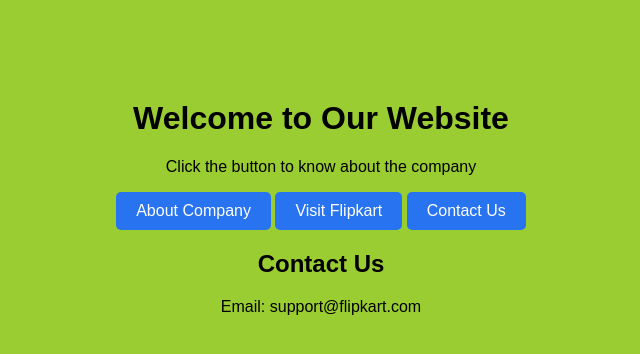
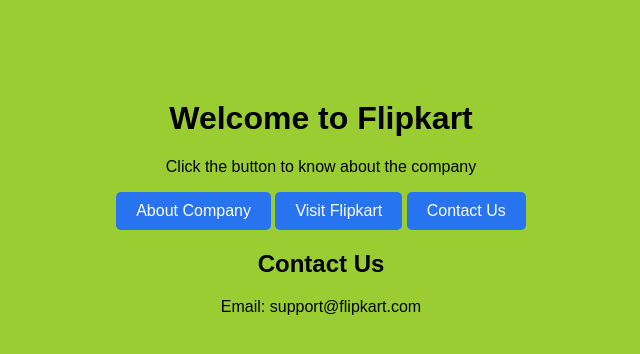
Before and after one commit to nagababuvadlapudi5-sudo/Basic_webpage, a website: page web.html in a window 1280 px wide. Shown: the whole page, without its empty margins (319-959 px from the left). Drawn offline with Linux system fonts and the light colour scheme.

Commit message:
Update webpage title and welcome message

```diff
--- a/web.html
+++ b/web.html
@@ -8,7 +8,7 @@
 <body>
 <script src="script.js"></script>
 <div class="container">
-    <h1>Welcome to Our Website</h1>
+    <h1>Welcome to Flipkart</h1>
     <p>Click the button to know about the company</p>
 
     <button onclick="showAbout()">About Company</button>
```
